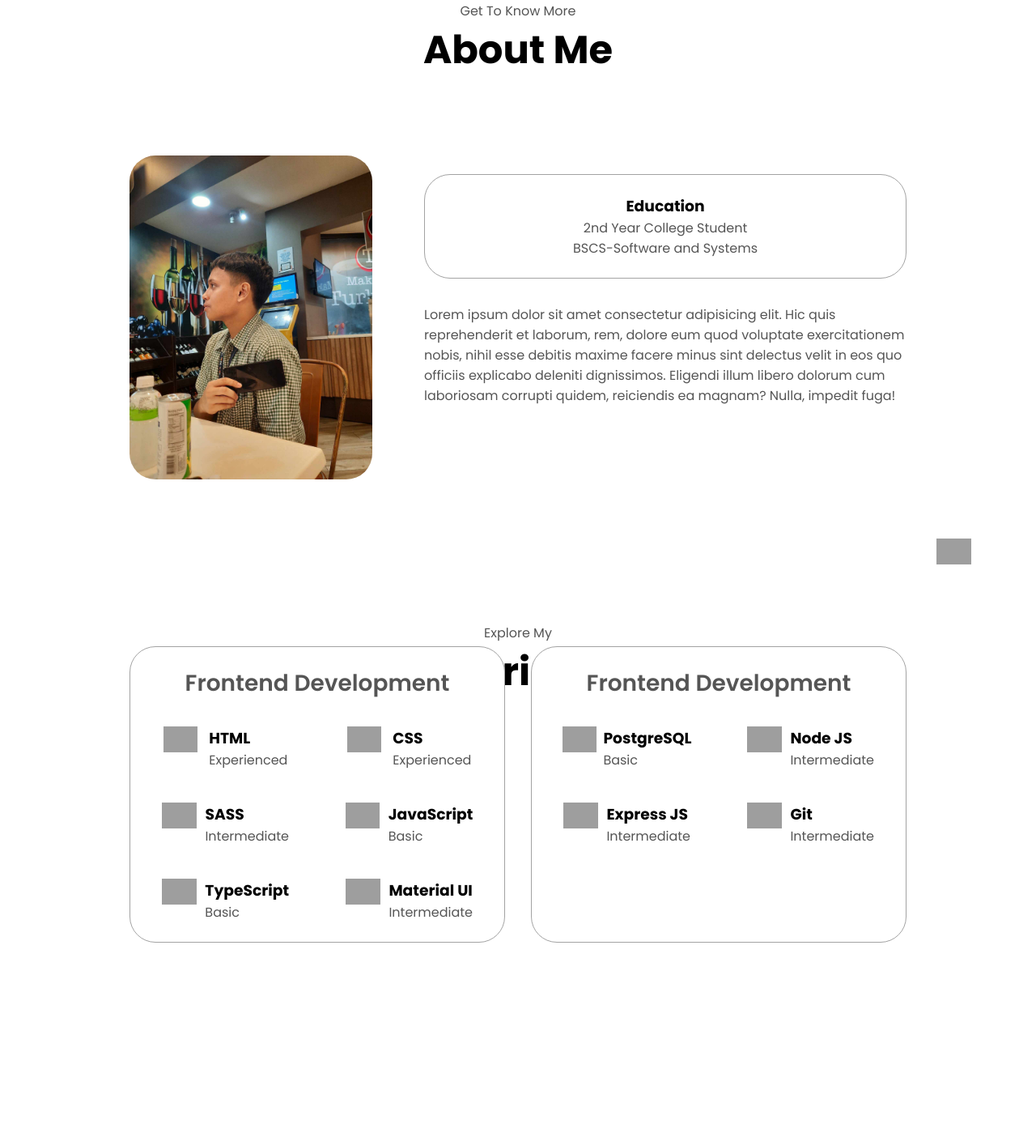
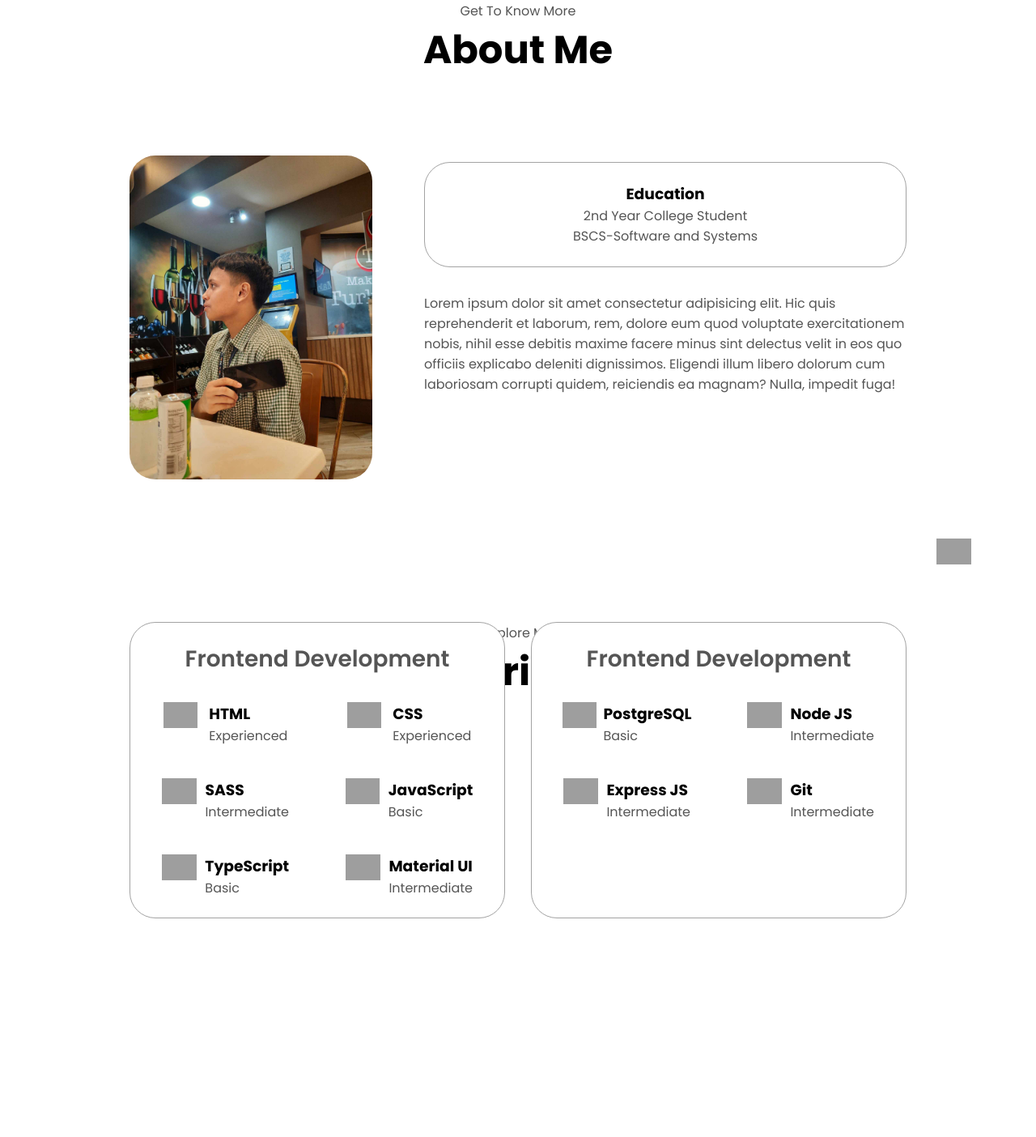
Before and after one commit to kiroVal/lab2, a PHP site: page / in a window 1280 px wide. Shown: the part 927-2331 px from the top of the page at 81% size. Run offline with PHP 8.4, Linux system fonts and the light colour scheme; grey boxes are pictures that could not be loaded.

Commit message:
updated week3

```diff
--- a/week3/style.css
+++ b/week3/style.css
@@ -288,7 +288,7 @@ section {
 }
 
 .details-container {
-  margin-top: -100px;
+  margin-top: -130px;
   padding: 1.5rem;
   flex: 1;
   background: white;
```
